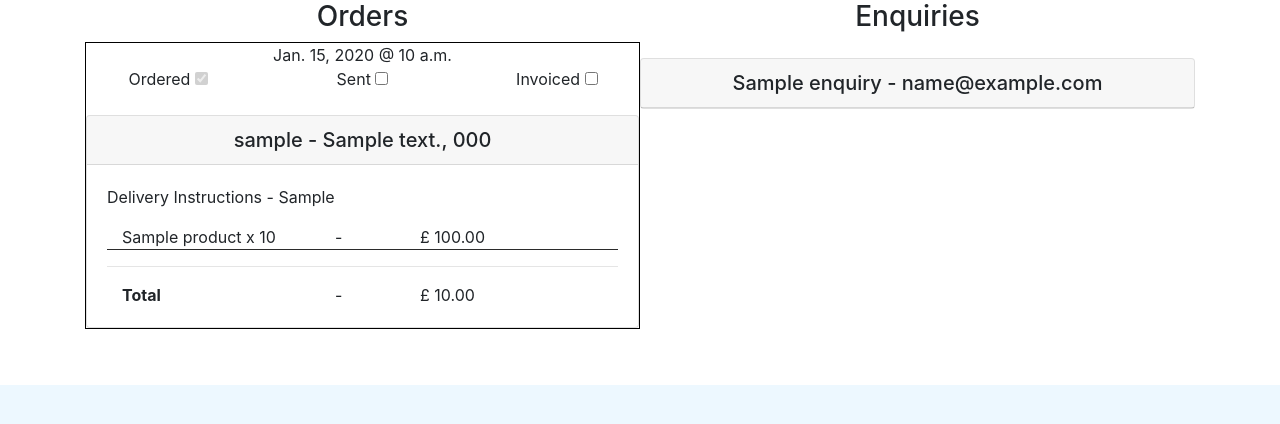
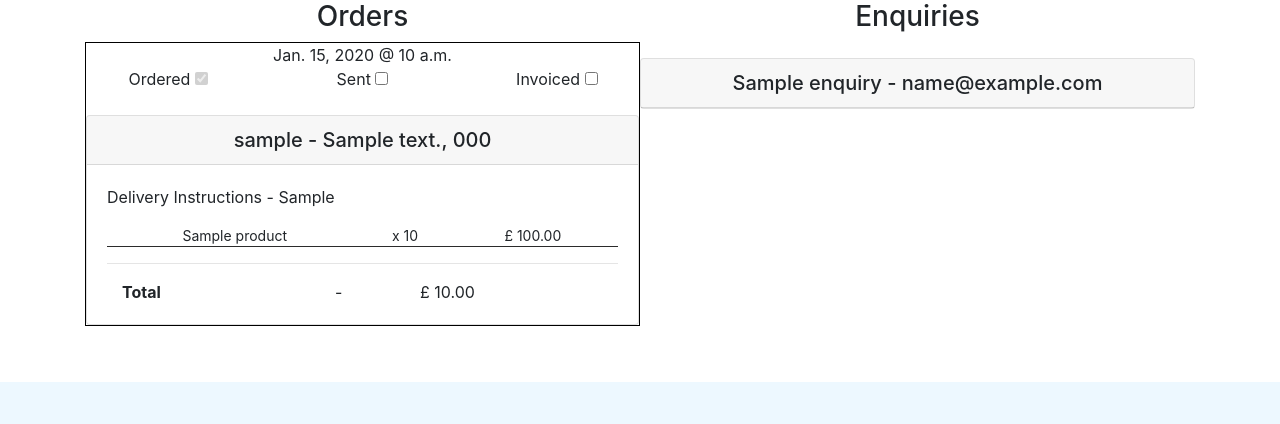
Before and after one commit to Felix-Voyle/CafeDjango, a Django app: page /manage/ in a window 1280 px wide, after a click that opens the changed part. Shown: the part 50-474 px from the top of the page. Run offline with Django 4.2, Linux system fonts and the light colour scheme; tables that the repository leaves empty hold one stand-in row (values such as "Sample post"); some libraries are stand-ins or nearby versions.

Commit message:
removed some padding from columns, reversed the order that orders are displayed

```diff
--- a/cafeOrdering/static/css/manage.css
+++ b/cafeOrdering/static/css/manage.css
@@ -4,4 +4,9 @@
 
 .order-item {
     border-bottom: 1px solid rgba(27, 27, 27, 0.928);
+    font-size: 14px;
 }
+
+.no-pad {
+    padding: 0;
+}
--- a/cafeOrdering/templates/adminManage/manage.html
+++ b/cafeOrdering/templates/adminManage/manage.html
@@ -13,7 +13,7 @@
         <div class="col-lg-6 col-sm-12 mb-5">
             <h3 class="text-center">Orders</h3>
             <section>
-                {% for order in orders %}
+                {% for order in orders reversed%}
                 <form class="order-card mb-2" method="post">
                     {% csrf_token %}
                     <div class="row">
@@ -47,11 +47,13 @@
                                 <p>Delivery Instructions - {{ order.delivery_instructions }}</p>
                                 {% endif %}
                                 {% for item in order.order_items.all %}
-                                <li class="d-flex order-item">
-                                    <span class="col-5">{{ item.product.name }} x {{ item.quantity }}</span>
-                                    <span class="col-2">-</span>
-                                    <span class="col-5">£ {{ item.get_total }}</span>
+                                {% if item.quantity > 0 %}
+                                <li class="d-flex order-item text-center">
+                                    <span class="col-6 no-pad">{{ item.product.name }}</span>
+                                    <span class="col-2 no-pad">x {{ item.quantity }}</span>
+                                    <span class="col-4 no-pad">£ {{ item.get_total }}</span>
                                 </li>
+                                {% endif %}
                             {% endfor %}
                             <hr>
                             <li class="d-flex">
```
